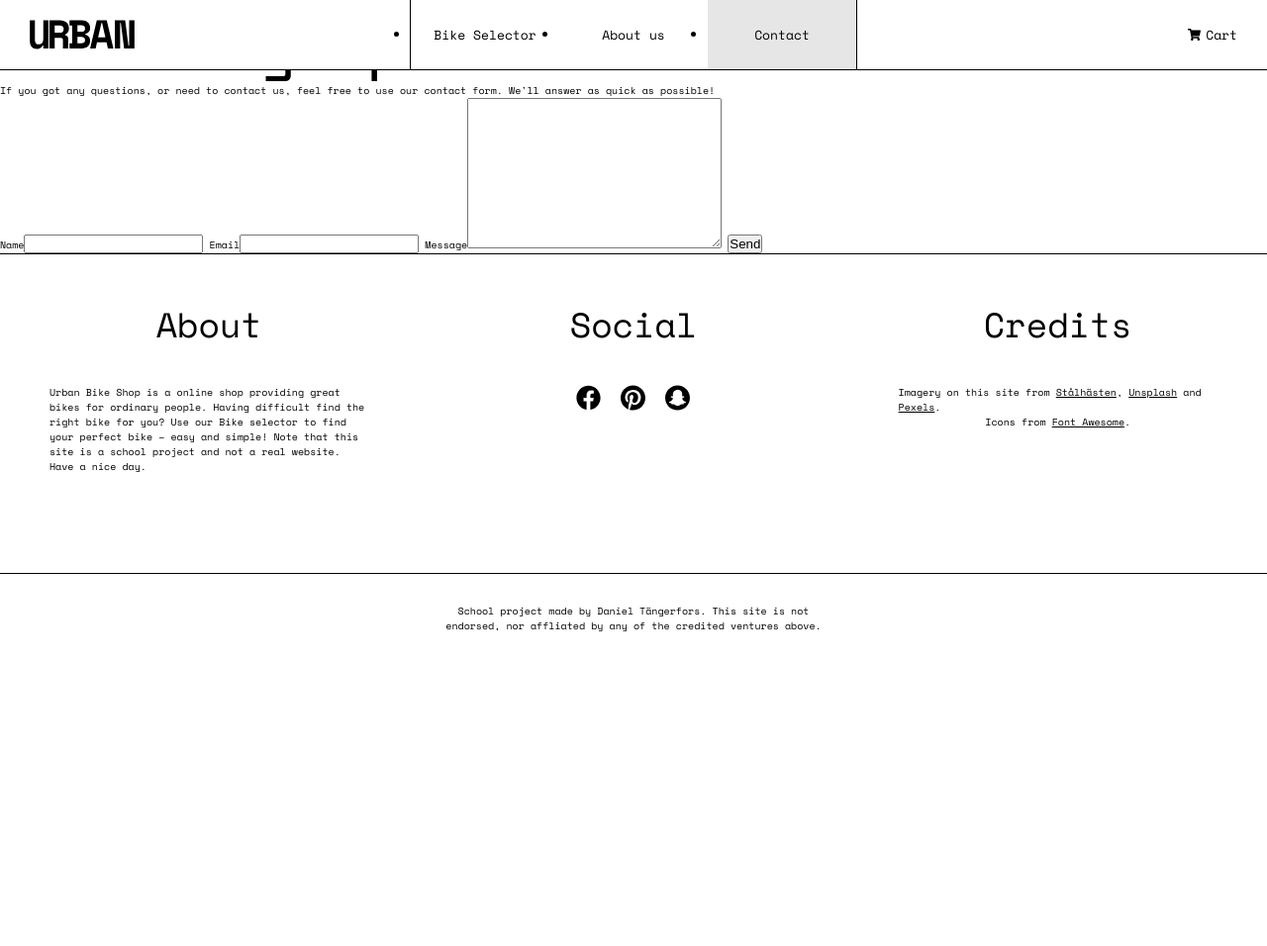
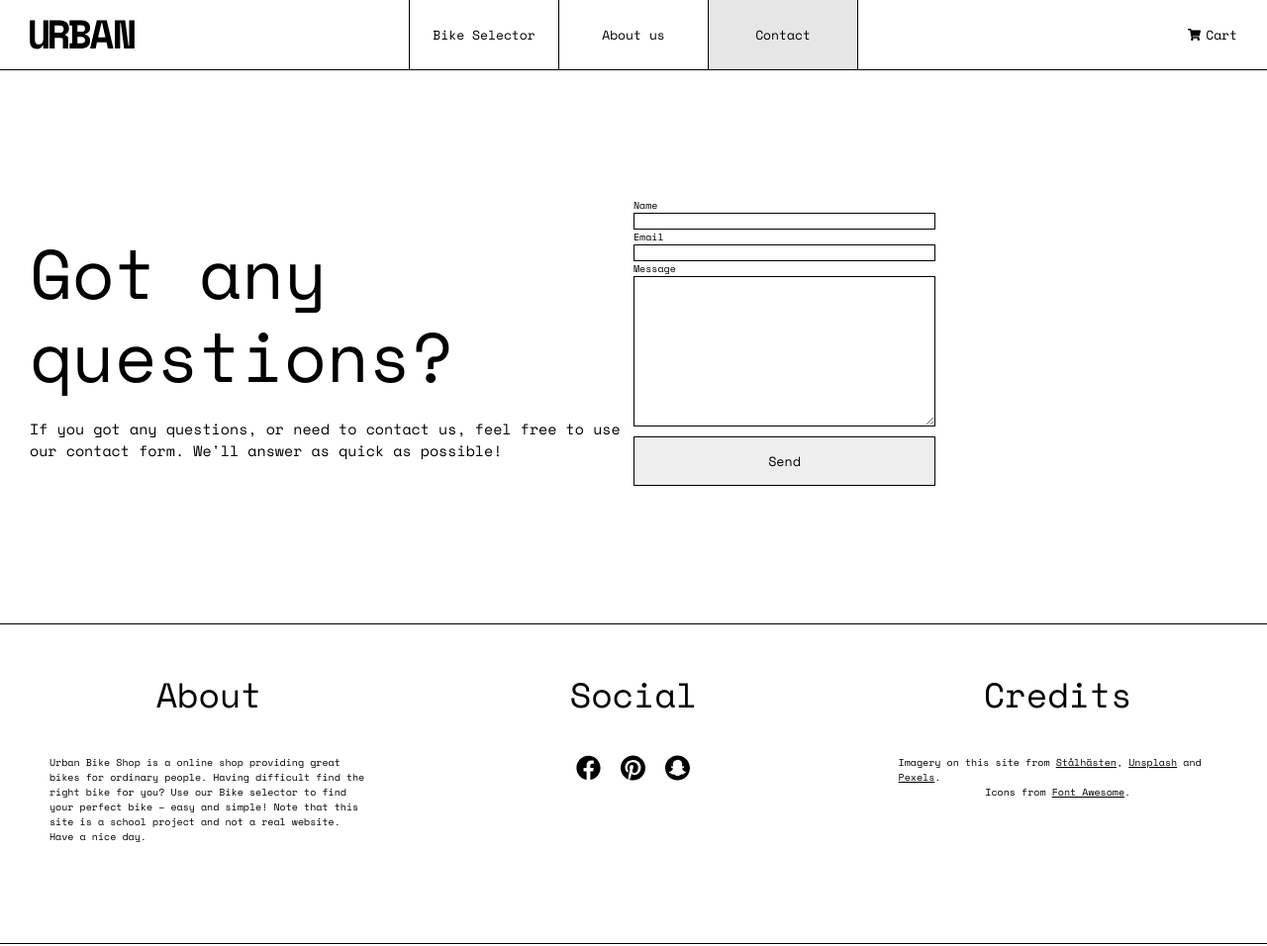
Before and after one commit to dtangerfors/urban-bike, a website: page contact.html in a window 1280 px wide. Shown: the top 956 px of the page at 99% size. Before the commit the page ends 800 px from the top, so only its background shows below. Drawn offline with nearby package versions, Linux system fonts and the light colour scheme.

Commit message:
Auto update from scss-files

```diff
--- a/css/style.css
+++ b/css/style.css
@@ -76,6 +76,9 @@ body {
   width: fit-content;
   display: block; }
 
+.paragraph-lead {
+  font-size: 1.5rem; }
+
 .links {
   color: #000;
   text-decoration: none; }
@@ -146,7 +149,7 @@ body {
     padding: 0 1rem 3rem; }
     @media only screen and (max-width: 37.5em) {
       .product-card__image-box {
-        height: 38rem; } }
+        height: 50rem; } }
   .product-card__image {
     align-self: flex-end;
     width: 100%; }
@@ -272,6 +275,14 @@ body {
         border-left: none;
         border-right: none;
         order: 4; } }
+  .nav__li {
+    list-style-type: none; }
+    .nav__li:not(:last-child) {
+      border-right: 1px solid black; }
+      @media only screen and (max-width: 56.25em) {
+        .nav__li:not(:last-child) {
+          border-right: 0;
+          border-bottom: 1px solid black; } }
   .nav-open ~ .nav__link-group {
     display: flex; }
   .nav__link {
@@ -289,12 +300,6 @@ body {
     @media only screen and (max-width: 56.25em) {
       .nav__link {
         width: 100%; } }
-    .nav__link:not(:last-child) {
-      border-right: 1px solid black; }
-      @media only screen and (max-width: 56.25em) {
-        .nav__link:not(:last-child) {
-          border-right: 0;
-          border-bottom: 1px solid black; } }
     .nav__link--active {
       background-color: #e6e6e6; }
   .nav__link-href {
@@ -400,6 +405,51 @@ body {
   .bike-form__label:not(:last-child) {
     margin-right: 2rem; }
 
+.contact {
+  margin-top: 7rem;
+  padding: 3rem;
+  height: 70vh;
+  display: flex;
+  flex-direction: row;
+  align-items: center; }
+  .contact__info {
+    width: 50%; }
+  .contact__form-section {
+    width: 50%; }
+
+.contact .heading-primary {
+  margin-bottom: 2rem; }
+
+.contact-form {
+  display: flex;
+  flex-direction: column;
+  width: 50%; }
+  .contact-form__input {
+    -webkit-appearance: none;
+    border: 1px solid black; }
+  .contact-form__textarea {
+    -webkit-appearance: none;
+    border: 1px solid black; }
+  .contact-form__submit {
+    -webkit-appearance: none;
+    border: 1px solid black;
+    display: flex;
+    justify-content: center;
+    align-items: center;
+    text-decoration: none;
+    color: #000;
+    height: 5rem;
+    margin-top: 1rem;
+    padding: 0 2rem;
+    color: #000;
+    font-family: 'Space Mono', monospace;
+    text-decoration: none; }
+    .contact-form__submit:hover {
+      background-color: #000;
+      color: #fff; }
+  .contact-form__message {
+    margin-top: 1rem; }
+
 .index-header {
   height: 50rem;
   margin-top: 7rem;
```
